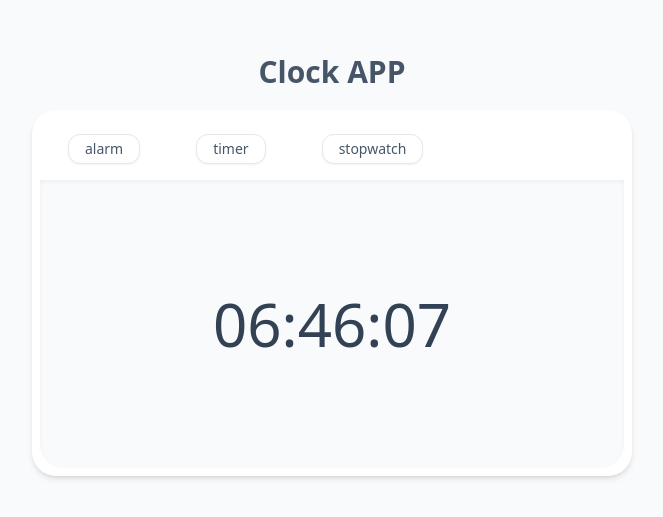
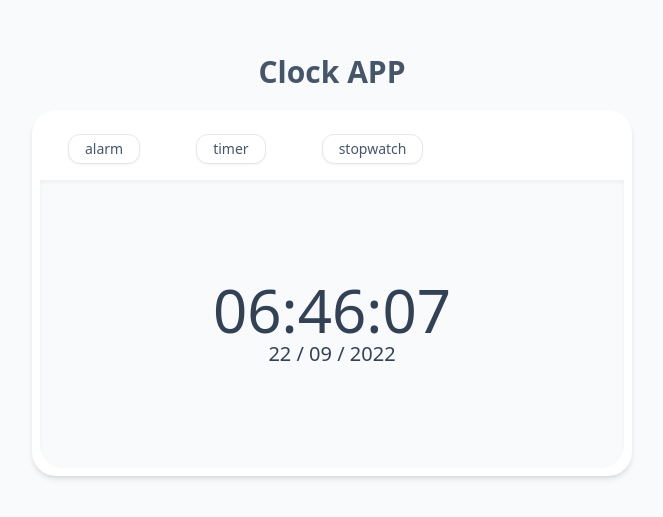
Before and after one commit to ramamimu/pweb-project-1, a Vue app: page / in a window 1280 px wide. Shown: the part 145-662 px from the top of the page, without its empty margins (308-971 px from the left). Built offline with nearby package versions, Linux system fonts and the light colour scheme.

Commit message:
feat: finishing

```diff
--- a/src/components/Alarm.vue
+++ b/src/components/Alarm.vue
@@ -69,6 +69,7 @@ function selectAlarm(event: any, time: clockTypes) {
 
 function deleteAlarm(index: number) {
   ALARM_STATE.deleteAlarm(index);
+  TOAST_STATE.showToast("Alarm deleted", true);
   updateStorage();
 }
 
--- a/src/components/DigitalClock.vue
+++ b/src/components/DigitalClock.vue
@@ -18,5 +18,20 @@ const props = defineProps({
         `${CLOCK_STATE.getHours}:${CLOCK_STATE.getMinutes}:${CLOCK_STATE.getSeconds}`
       }}
     </h1>
+    <h3 class="text-center text-xl">
+      {{
+        CLOCK_STATE.time.getDate() < 10
+          ? `0${CLOCK_STATE.time.getDate()}`
+          : CLOCK_STATE.time.getDate()
+      }}
+      /
+      {{
+        CLOCK_STATE.time.getMonth() + 1 < 10
+          ? `0${CLOCK_STATE.time.getMonth() + 1}`
+          : CLOCK_STATE.time.getMonth() + 1
+      }}
+      /
+      {{ CLOCK_STATE.time.getFullYear() }}
+    </h3>
   </div>
 </template>
```
